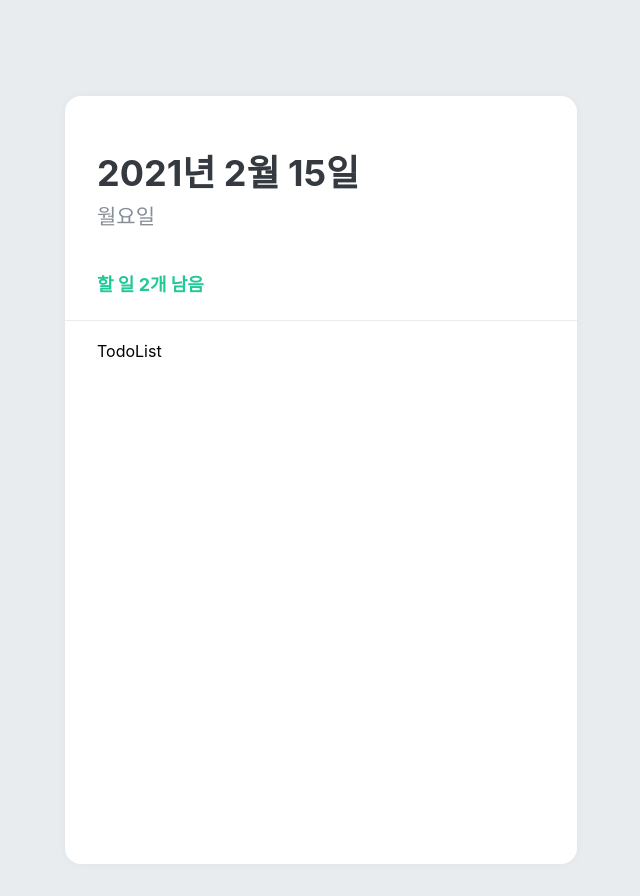
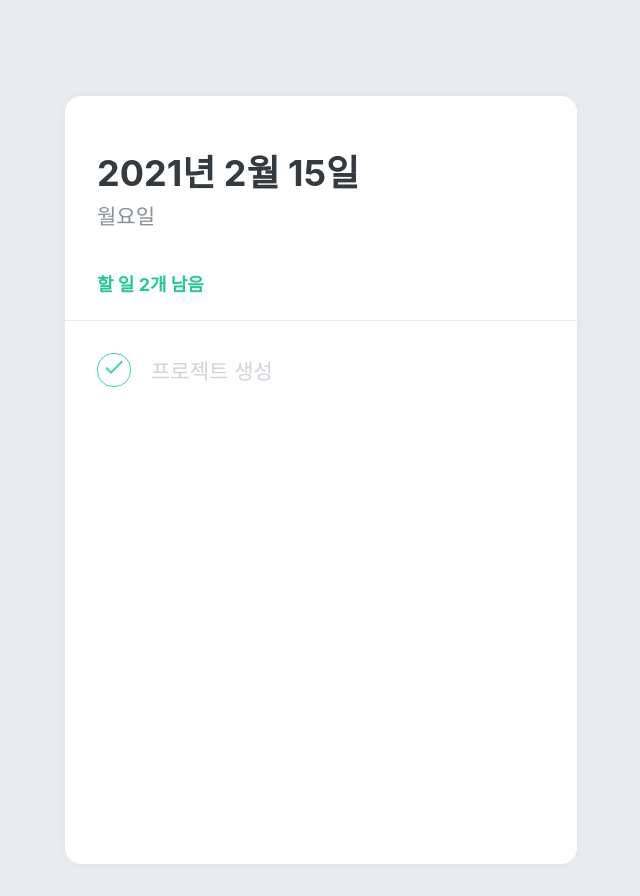
Before and after one commit to kjs0349/TodoList, a React (Create React App) app in the folder todolist/: page / in a window 1280 px wide. Shown: the whole page, without its empty margins (319-959 px from the left). Built offline with nearby package versions, Linux system fonts and the light colour scheme.

Commit message:
<TodoItem> 생성 : 리스트 디자인

```diff
--- /dev/null
+++ b/todolist/src/components/TodoItem.js
@@ -0,0 +1,68 @@
+import React from 'react';
+import styled, { css } from 'styled-components';
+import { MdDone, MdDelete } from 'react-icons/md';
+
+const Remove = styled.div`
+    opacity: 0;
+    display: flex;
+    align-items: center;
+    justify-content: center;
+    color: #dee2e6;
+    font-size: 24px;
+    cursor: pointer;
+    &:hover {
+        color: #ff6b6b;
+    }
+`;
+const CheckCircle = styled.div`
+    width: 32px;
+    height: 32px;
+    border-radius: 16px;
+    border: 1px solid #cedd4a;
+    font-size: 24px;
+    display: felx;
+    align-items: center;
+    justify-content: center;
+    margin-right: 20px;
+    cursor: pointer;
+    ${props => props.done && css`
+        border: 1px solid #38d9a9;
+        color: #38d9a9;
+    `}
+`;
+const Text = styled.div`
+    flex: 1;
+    font-size: 21px;
+    color: #495057;
+    ${props => props.done && css`
+        color: #ced4da;
+    `}
+`;
+const TodoItemBlock = styled.div`
+    display: flex;
+    align-items: center;
+    padding-top: 12px;
+    padding-bottom: 12px;
+
+    &:hover {
+        &{Remove} {
+            opacity: 1;
+        }
+    }
+`;
+
+function TodoItem({ id, done, text }) {
+    return (
+        <TodoItemBlock>
+            <CheckCircle done={done}>
+                {done && <MdDone/>}
+            </CheckCircle>
+            <Text done={done}>{text}</Text>
+            <Remove>
+                <MdDelete/>
+            </Remove>
+        </TodoItemBlock>
+    );
+}
+
+export default TodoItem;
--- a/todolist/src/components/TodoList.js
+++ b/todolist/src/components/TodoList.js
@@ -1,5 +1,6 @@
 import React from 'react';
 import styled from 'styled-components';
+import TodoItem from './TodoItem';
 
 const TodoListBlock = styled.div`
     flex: 1;
@@ -10,7 +11,9 @@ const TodoListBlock = styled.div`
 
 function TodoList() {
     return (
-        <TodoListBlock>TodoList</TodoListBlock>
+        <TodoListBlock>
+            <TodoItem text="프로젝트 생성" done={true} />
+        </TodoListBlock>
     );
 }
 
```
